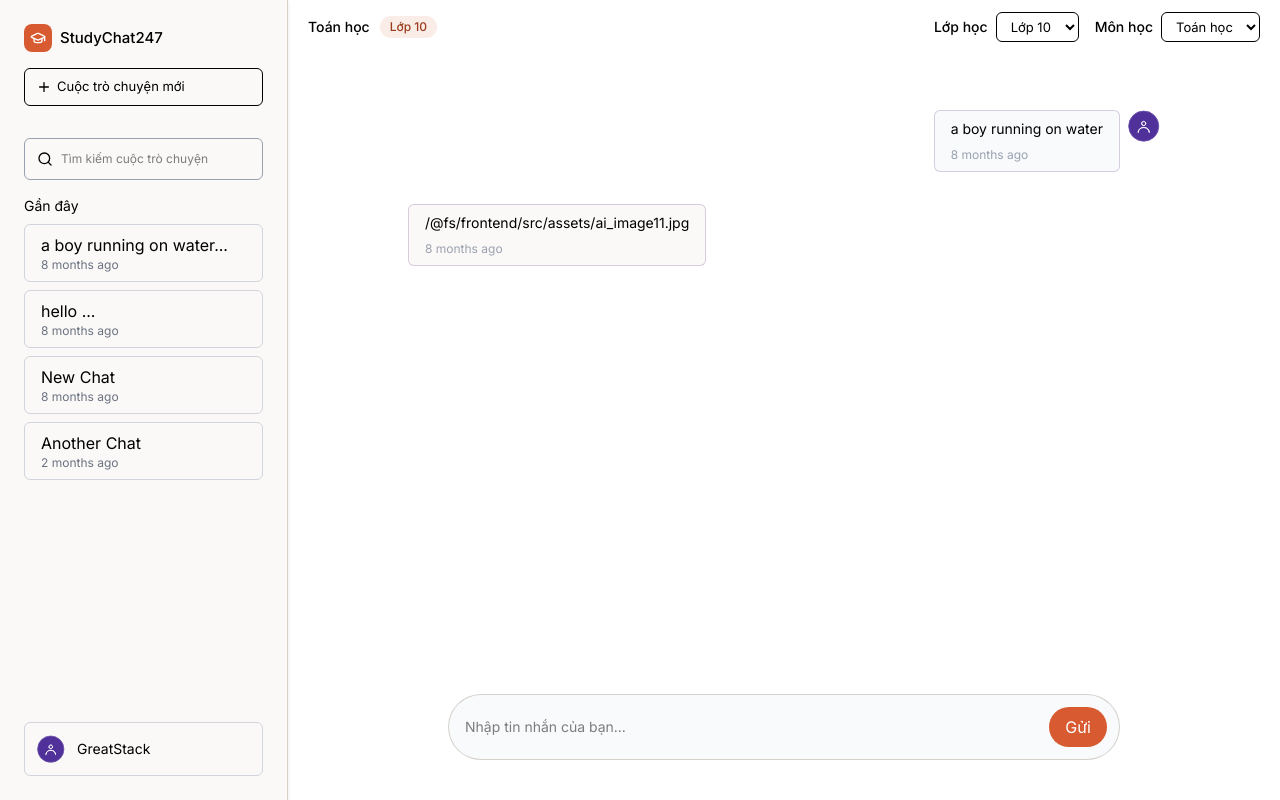
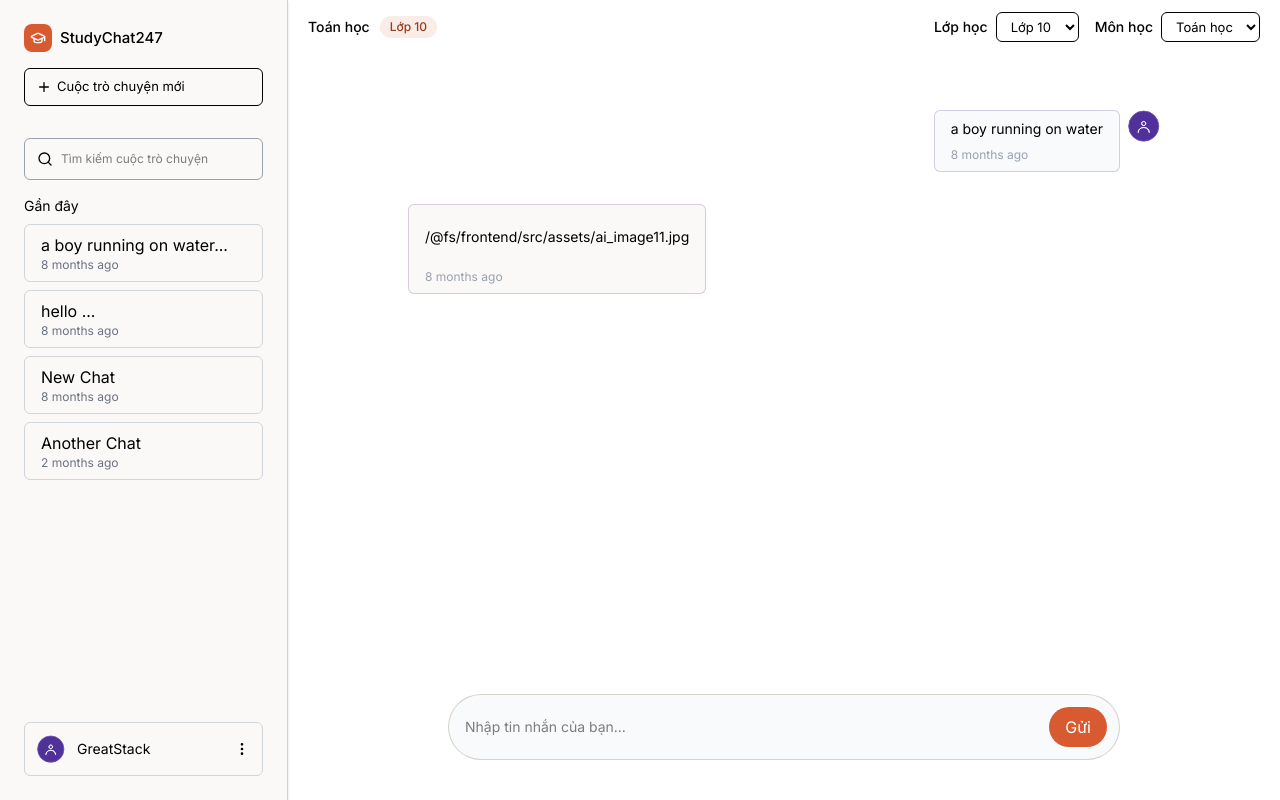
Before and after one commit to phuthaitran/studychat247, a React (Vite) app in the folder frontend/: page / in a window 1280 px wide. Built offline with nearby package versions, Linux system fonts and the light colour scheme.

Commit message:
Add user menu

```diff
--- a/frontend/package.json
+++ b/frontend/package.json
@@ -15,6 +15,7 @@
     "react": "^19.2.4",
     "react-dom": "^19.2.4",
     "react-icons": "^5.6.0",
+    "react-markdown": "^10.1.0",
     "react-router-dom": "^7.13.1",
     "tailwindcss": "^4.2.2"
   },
--- /dev/null
+++ b/frontend/src/components/DropdownProfile.jsx
@@ -0,0 +1,15 @@
+import React from "react";
+import "./Sidebar.css"
+
+const DropdownProfile = () => {
+  return (
+    <div className="flex flex-col dropdown-profile">
+      <ul className="flex flex-col gap-4">
+        <li className="hover:underline cursor-pointer">Edit Profile</li>
+        <li className="text-red-500 hover:underline cursor-pointer">Log out</li>
+      </ul>
+    </div>
+  )
+}
+
+export default DropdownProfile;
--- a/frontend/src/components/Message.jsx
+++ b/frontend/src/components/Message.jsx
@@ -1,6 +1,7 @@
 import React from 'react'
 import { assets } from '../assets/assets'
 import moment from 'moment'
+import Markdown from 'react-markdown'
 
 const Message = ({ message }) => {
   return (
@@ -17,7 +18,7 @@ const Message = ({ message }) => {
         :
         (
           <div className='inline-flex flex-col gap-2 p-2 px-4 max-w-2xl bg-[#fbf9f7] border border-[#80609F]/30 rounded-md my-4'>
-            <div className='text-sm reset-tw'>{message.content}</div>
+            <div className='text-sm reset-tw'><Markdown>{message.content}</Markdown></div>
             <span className='text-xs text-gray-400'>{moment(message.timestamp).fromNow()}</span>
           </div>
         )}
--- a/frontend/src/components/Sidebar.css
+++ b/frontend/src/components/Sidebar.css
@@ -57,3 +57,14 @@
 .new-chat-btn:hover {
   background: #f8d3c7;
 }
+
+.dropdown-profile {
+  position: absolute;
+  bottom: 5rem;
+  left: 7rem;
+  width: 150px;
+  padding: 12px;
+  border-radius: 6px;
+  background-color: white;
+  border: 1px solid gray;
+}
--- a/frontend/src/components/Sidebar.jsx
+++ b/frontend/src/components/Sidebar.jsx
@@ -1,15 +1,17 @@
 import React, { useState } from 'react'
 import { useAppContext } from '../context/AppContext'
-import { LuGraduationCap, LuSearch, LuLogOut, LuX } from "react-icons/lu"
+import { LuGraduationCap, LuSearch, LuX, LuEllipsisVertical } from "react-icons/lu"
 import { assets } from '../assets/assets'
 import moment from 'moment'
 import 'moment/dist/locale/vi'
 import "./Sidebar.css"
+import DropdownProfile from './DropdownProfile'
 moment.locale('vi')
 
 const Sidebar = ({ isSidebarOpen, setIsSidebarOpen }) => {
   const { chats, setSelectedChat, user, navigate } = useAppContext();
-  const [search, setSearch] = useState('')
+  const [search, setSearch] = useState('');
+  const [openMenu, setOpenMenu] = useState(false);
   return (
     <div className={`flex flex-col h-screen min-w-72 p-2 bg-[#fbf9f7] border-r border-[#82735a]/30 shadow-sm transition-all duration-500 max-md:absolute left-0 z-1 ${!isSidebarOpen && 'max-md:-translate-x-full'}`}>
       <div className="sidebar-header">
@@ -55,8 +57,10 @@ const Sidebar = ({ isSidebarOpen, setIsSidebarOpen }) => {
       <div className='flex items-center gap-3 p-3 mt-auto mx-4 mb-4 border border-gray-300 rounded-md cursor-pointer group shrink-0'>
         <img src={assets.user_icon} className='w-7 rounded-full' alt="" />
         <p className='flex-1 text-sm truncate'>{user ? user.name : 'Đăng nhập tài khoản của bạn'}</p>
-        {user && <LuLogOut className='h-5 cursor-pointer hidden group-hover:block' />}
+        {user && <LuEllipsisVertical className='h-6 cursor-pointer group-hover:block hover:bg-gray-100' onClick={() => setOpenMenu((prev) => !prev)} />}
       </div>
+
+      {openMenu && <DropdownProfile />}
 
       {/* Close button */}
       <LuX onClick={() => setIsSidebarOpen(false)} className='absolute top-3 right-3 w-6 h-6 cursor-pointer md:hidden' alt='Close' />
--- a/frontend/src/index.css
+++ b/frontend/src/index.css
@@ -17,3 +17,7 @@ body {
 ::-webkit-scrollbar {
   display: none;
 }
+
+.reset-tw :not(pre):not(code) {
+  all: revert
+}
```
Also changed, not shown: frontend/src/components/ChatBox.jsx (indentation only), 1 other file (tests, documents, lock files or other folders).
